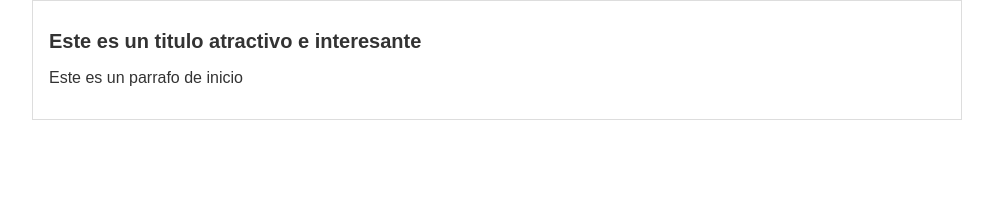
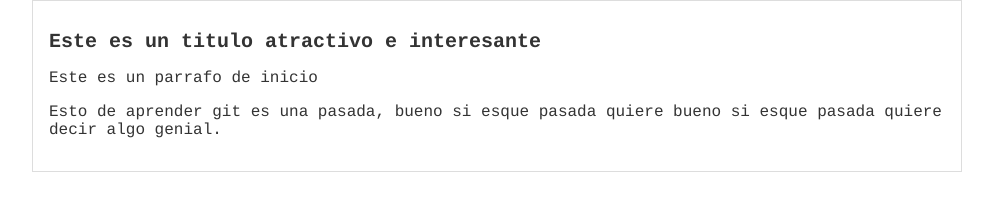
Before and after one commit to Den2is/Hyper, a plain HTML site: page index.html in a window 1280 px wide. Shown: the whole page, without its empty margins (143-1136 px from the left). Drawn offline with Linux system fonts and the light colour scheme.

Commit message:
Agregando contenido adicional del blog con otra tipografia

```diff
--- a/estilos/stilos.css
+++ b/estilos/stilos.css
@@ -2,7 +2,7 @@ body
 {
 	color: #333;
 	text-align: center;
-	font-family: "Arial";
+	font-family: "Courier";
 	font-size: 16px;
 	margin: 0;
 	padding: 0;
--- a/index.html
+++ b/index.html
@@ -8,6 +8,9 @@
    <div id="post">
     <h1>Este es un titulo atractivo e interesante</h1>
     <p>Este es un parrafo de inicio</p>
+    <p>Esto de aprender git es una pasada, bueno si esque pasada quiere
+    bueno si esque pasada quiere decir algo genial.
+    </p>
    </div>
   </div>
  </body>
```
